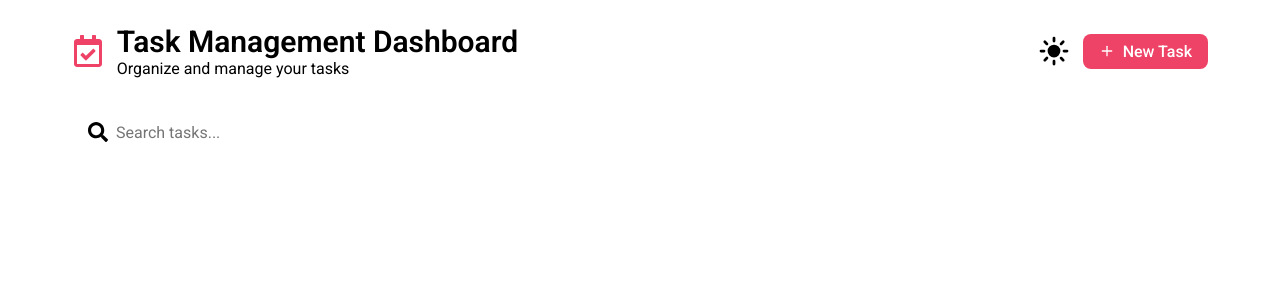
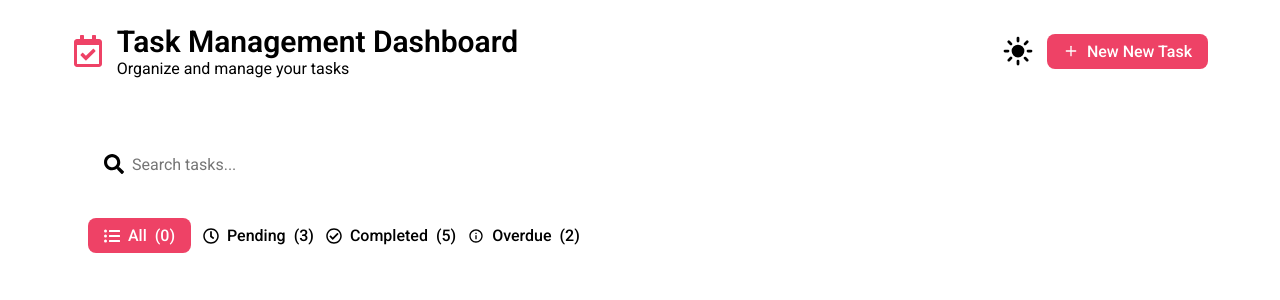
Before and after one commit to balikis-oyeleye/task-management-engineering-evaluation, a React (Vite) app: page / in a window 1280 px wide. Shown: the top 300 px of the page. Built offline with nearby package versions, Linux system fonts and the light colour scheme.

Commit message:
update filter

```diff
--- a/src/App.tsx
+++ b/src/App.tsx
@@ -2,6 +2,7 @@ import styles from "./styles/app.module.css";
 import Header from "./components/layout/header/header";
 import { useState } from "react";
 import Search from "./components/ui/search/search";
+import Filters from "./components/general/filters/filters";
 
 const App = () => {
   const [search, setSearch] = useState("");
@@ -11,7 +12,10 @@ const App = () => {
       <Header />
 
       <main>
-        <Search value={search} onChange={(e) => setSearch(e.target.value)} />
+        <div className={styles.searchAndFilters}>
+          <Search value={search} onChange={(e) => setSearch(e.target.value)} />
+          <Filters active="all" onChange={() => {}} />
+        </div>
       </main>
     </div>
   );
--- /dev/null
+++ b/src/components/general/filters/data.ts
@@ -0,0 +1,15 @@
+import { FaListUl, FaRegCheckCircle, FaRegClock } from "react-icons/fa";
+import { MdInfoOutline } from "react-icons/md";
+import type { FilterOption } from "./type";
+
+export const filterOptions: FilterOption[] = [
+  { label: "All", value: "all", icon: FaListUl, count: 0 },
+  { label: "Pending", value: "pending", icon: FaRegClock, count: 3 },
+  { label: "Completed", value: "completed", icon: FaRegCheckCircle, count: 5 },
+  {
+    label: "Overdue",
+    value: "overdue",
+    icon: MdInfoOutline,
+    count: 2,
+  },
+];
--- /dev/null
+++ b/src/components/general/filters/filters.module.css
@@ -0,0 +1,30 @@
+.wrapper {
+  display: flex;
+  gap: 0.75rem;
+  flex-wrap: wrap;
+  margin-top: 2rem;
+}
+
+.button {
+  padding: 0.5rem 1rem;
+  background-color: transparent;
+  border: 1px solid var(--white-800);
+  color: var(--white);
+  border-radius: 6px;
+  font-size: 0.875rem;
+  cursor: pointer;
+  transition: all 0.2s ease;
+  width: 100%;
+  text-align: center;
+}
+
+.button:hover {
+  border-color: var(--primary);
+  color: var(--primary);
+}
+
+.active {
+  background-color: var(--primary);
+  color: white;
+  border-color: var(--primary);
+}
--- /dev/null
+++ b/src/components/general/filters/filters.tsx
@@ -0,0 +1,24 @@
+import Button from "../../ui/button/button";
+import styles from "./filters.module.css";
+import type { FiltersProps } from "./type";
+import { filterOptions } from "./data";
+
+const Filters = ({ active, onChange }: FiltersProps) => {
+  return (
+    <div className={styles.wrapper}>
+      {filterOptions.map(({ label, value, icon: Icon, count }) => (
+        <Button
+          variant={active === value ? "primary" : "text"}
+          key={value}
+          onClick={() => onChange(value)}
+        >
+          <Icon size={16} />
+          <span>{label}</span>
+          <span>({count})</span>
+        </Button>
+      ))}
+    </div>
+  );
+};
+
+export default Filters;
--- /dev/null
+++ b/src/components/general/filters/type.ts
@@ -0,0 +1,15 @@
+import type { IconType } from "react-icons";
+
+type Status = "all" | "pending" | "completed" | "overdue";
+
+export type FiltersProps = {
+  active: Status;
+  onChange: (status: Status) => void;
+};
+
+export type FilterOption = {
+  label: string;
+  value: Status;
+  icon: IconType;
+  count: number;
+};
--- a/src/components/layout/header/header.tsx
+++ b/src/components/layout/header/header.tsx
@@ -20,7 +20,7 @@ const Header = () => {
         </Button>
         <Button>
           <FiPlus size={16} />
-          <span>New Task</span>
+          <span>New New Task</span>
         </Button>
       </div>
     </header>
--- a/src/styles/app.module.css
+++ b/src/styles/app.module.css
@@ -10,6 +10,12 @@
 .container main {
   margin-top: 2rem;
   margin-bottom: 2rem;
+}
+
+.searchAndFilters {
+  background-color: var(--black-800);
+  border-radius: 8px;
+  padding: 2rem 1rem;
 }
 
 @media (min-width: 640px) {
```
